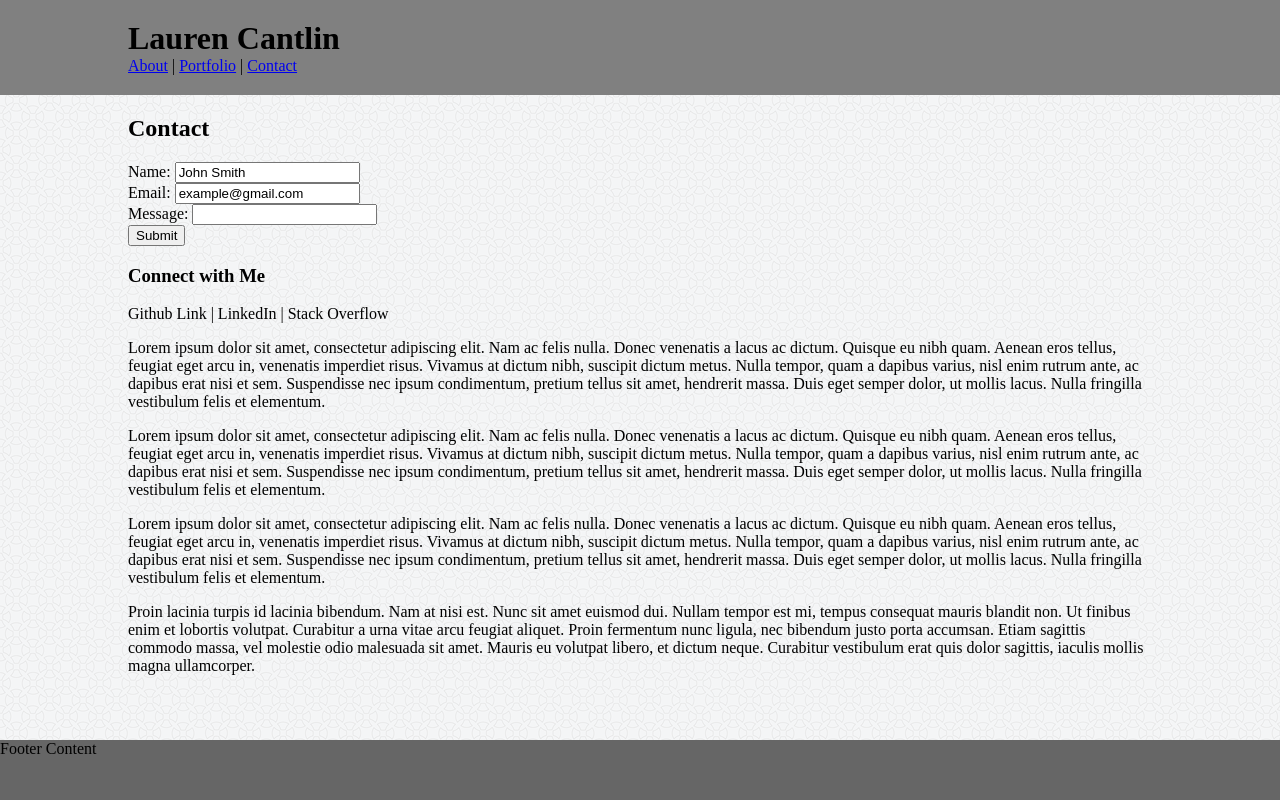
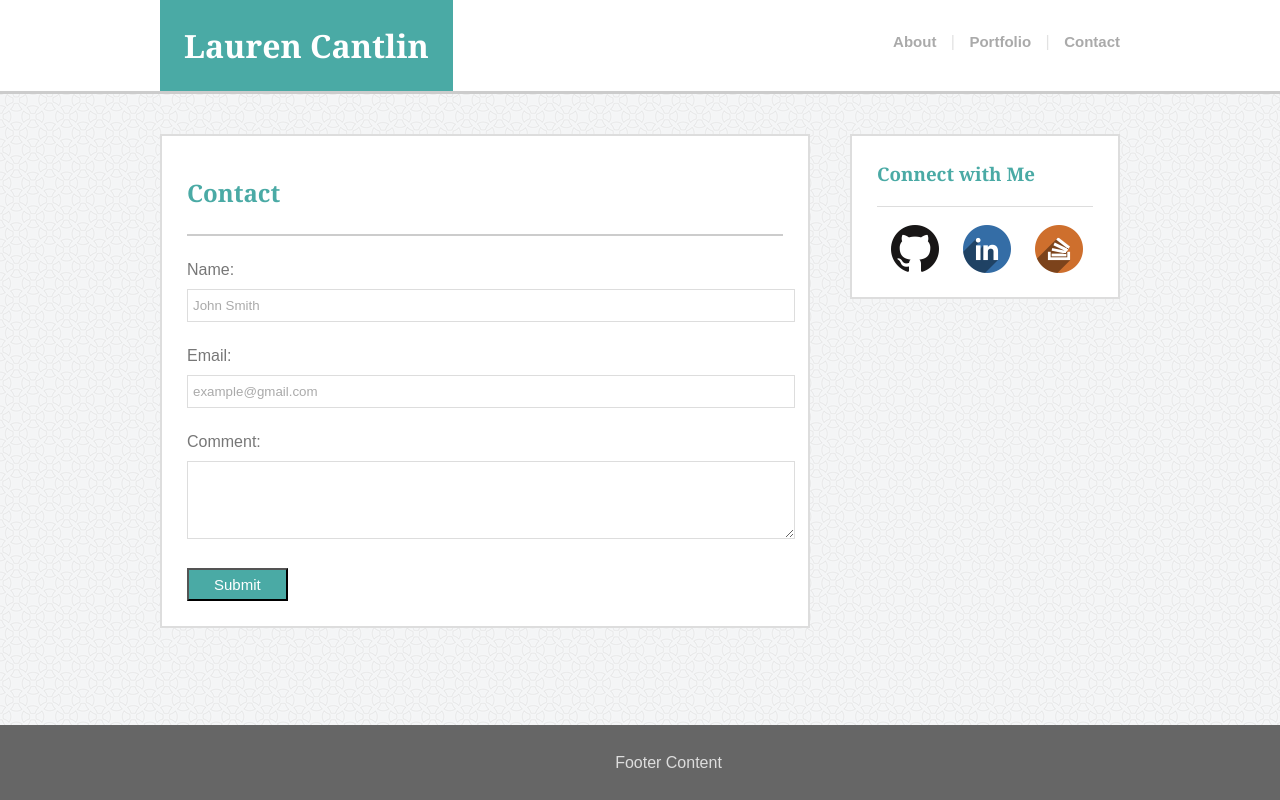
Before and after one commit to laurencantlin/Basic-Portfolio, a plain HTML site: page contact.html in a window 1280 px wide. Drawn offline with Linux system fonts and the light colour scheme.

Commit message:
adds css to all 3 pages

```diff
--- a/assets/css/style.css
+++ b/assets/css/style.css
@@ -1,21 +1,26 @@
 body {
-    margin: 0;
+    margin: auto;
     color: #777;
-    background-color: antiquewhite;
+    /* background-color: antiquewhite; */
     background-image: url("../images/background.png");
     font-family: 'Arial', 'Helvetica Neue', Helvetica, sans-serif;
-    box-sizing: border-box;
+    /* box-sizing: border-box; */
 }
 
 header {
     background: white;
     width: 100%;
-    height: 75px;
     margin-bottom: 40px;
-    padding: 0;
     border-width: 0px 0px 3px 0px;
     border-color: #ccc;
     border-style: solid;
+    overflow: auto;
+}
+
+.wrapper{
+    width:960px;
+    position: relative;
+    margin: auto;
 }
 
 h1, h2, h3, h4, h5, h6 {
@@ -23,12 +28,58 @@ h1, h2, h3, h4, h5, h6 {
    color: #4aaaa5;
 }
 
-/* h1{
+#logo {
+    position: relative;
+    margin: 0;
     background-color: #4aaaa5;
+    padding: 24px;
+    float: left;
+    color: white;
+}
+
+nav {
+    background: pink;
+    position: absolute;
+    top:33px;
+    right: -10px;
+    height: 100%;
+    /* height: 75; */
+    /* padding:28px 0px; */
+    /* float: right; */
+    color: rgb(226, 226, 226);
+    /* padding: 33px; */
+
+}
+
+a:link {
+    color: #aaa;
+    padding: 10px;
+    text-decoration: none;
+    font-family: 'Arial', 'Helbetica Neue', Helvetica, sans-serif;
+    font-weight: 600;
+    font-size: 15px;
+}
+
+a:visited {
+    color: #aaa;
+}
+
+a:hover {
+    color: #4aaaa5;
+    text-decoration: underline;
+}
+
+/* Main Section Content */
+#main {
+    background: #fff;
+    border: solid 2px #ddd;
+    width: 650px;
+    position: absolute;
+    left:0;
+    margin-bottom: 115px;
+    padding: 25px;
     box-sizing: border-box;
-    padding: ;
-    height: 75px;
-} */
+}
 
 h2{
     margin-top: 0;
@@ -38,87 +89,7 @@ h2{
     border-bottom: 2px solid #ccc;
 }
 
-h3{
-    margin: 0px 25px 25px 25px;
-    padding-top: 25px;
-    padding-bottom: 20px;
-    border-bottom: 1px solid #ddd;
-}
-
-#hfull{
-    width: 960px;
-    margin: auto;
-    position: relative;
-
-}
-
-#logo {
-    position: relative;
-    margin: 0;
-    background-color: #4aaaa5;
-    padding: 24px;
-    float: left;
-    color: white;
-
-}
-
-
-
-a:link {
-    color: #aaa;
-    padding: 20px;
-    text-decoration: none;
-    font-family: 'Arial', 'Helbetica Neue', Helvetica, sans-serif;
-    font-weight: 600;
-    font-size: 15px;
-}
-
-a:visited {
-    color: #aaa;
-    padding: 20px;
-    text-decoration: none;
-    font-family: 'Arial', 'Helbetica Neue', Helvetica, sans-serif;
-    font-weight: 600;
-    font-size: 15px;
-}
-
-a:hover {
-    color: #4aaaa5;
-    padding: 20px;
-    text-decoration: underline;
-    font-family: 'Arial', 'Helbetica Neue', Helvetica, sans-serif;
-    font-weight: 600;
-    font-size: 15px;
-}
-nav {
-    background: white;
-    position: relative;
-    height: 75;
-    padding:28px 0px;
-    float: right;
-    color: rgb(226, 226, 226);
-}
-
-
-#full{
-    width: 960px;
-    clear: both;
-    margin: auto;
-    position: relative;
-}
-
-#main {
-    background: #fff;
-    border: solid 2px #ddd;
-    width: 650px;
-    position: absolute;
-    left:0;
-    margin-bottom: 115px;
-    padding: 25px;
-    box-sizing: border-box;
-
-}
-
+/* Aside Section Content */
 aside {
     background: white;
     width: 270px;
@@ -128,26 +99,21 @@ aside {
     border: solid 2px #ddd;
     box-sizing: border-box;
     /* padding: 20px; */
-
 }
 
-div{
+h3{
+    margin: 0px 25px 25px 25px;
+    padding-top: 25px;
+    padding-bottom: 20px;
+    border-bottom: 1px solid #ddd;
+    color: #4aaaa5;
+    background:white;
+}
+
+.sociallinks{
     position: absolute;
     bottom: 20px;
     right: 25px;
-}
-
-#project1{
-    position: absolute;
-    left: 0;
-    top: 50px;
-
-}
-
-h3{
-    background: #4aaaa5;
-    color: white;
-
 }
 
 footer {
@@ -161,3 +127,87 @@ footer {
     text-align: center;
     padding: 28.5px;
 }
+
+/* Portfolio Page */
+
+
+
+#project1{
+    position: relative;
+    margin: 0px 50px 0px 0px;
+    /* left: 0px; */
+    padding: 0px;
+    /* left: 25px;
+    top: 50px; */
+    width: 222px;
+    float: left;
+    }
+
+.h3project1{
+    background: #4aaaa5;
+    text-align: center;
+    color: white;
+    margin: 0px;
+    width: 222px;
+    float: left;
+}
+#project2{
+    position: relative;
+    /* right: 0;
+    top: 50px; */
+}
+
+.h3project2{
+    background: #4aaaa5;
+    text-align: center;
+    color: white;
+    margin: 0px;
+    width: 222px;
+    float: left;
+}
+#project3{
+    position: relative;
+    margin: 25px 5px 0px 0px;
+    /* left: 0px; */
+    padding: 0px;
+    /* left: 25px;
+    top: 50px; */
+    width: 222px;
+    float: left;
+
+}
+
+.h3project3{
+    background: #4aaaa5;
+    text-align: center;
+    color: white;
+    margin: 0px;
+    width: 222px;
+    float: left;
+}
+
+/* Contact Page */
+.formline{
+    width: 100%;
+    margin: 10px 0px 25px 0px;
+    padding: 8px 5px;
+    border: 1px solid #ddd;
+    font-family: Arial, 'Helvetica Neue' Helvetica, sans-serif;
+    color: #aaa;
+}
+.formbox{
+    width: 100%;
+    margin: 10px 0px 25px 0px;
+    padding: 8px 5px;
+    border: 1px solid #ddd;
+    font-family: Arial, 'Helvetica Neue' Helvetica, sans-serif;
+    color: #aaa;
+}
+.formbutton{
+    padding: 6px 25px;
+    background: #4aaaa5;
+    outline-color: #4aaaa5;
+    font-family: Arial, 'Helvetica Neue' Helvetica, sans-serif;
+    font-size: 15px;
+    color: white;
+}
--- a/contact.html
+++ b/contact.html
@@ -3,14 +3,13 @@
 
 <head>
     <title>Contact</title>
-    <link rel="stylesheet" type="text/css" href="assets/css/style - Copy.css">
+    <link rel="stylesheet" type="text/css" href="assets/css/style.css">
 </head>
 
 <body>
-    <div class="container">
     <header>
         <div class="wrapper">
-                <h1>Lauren Cantlin</h1>
+            <h1 id=logo>Lauren Cantlin</h1>
             <nav>
                 <a href="index.html">About</a> |
                 <a href="portfolio.html">Portfolio</a> |
@@ -19,63 +18,55 @@
         </div>
     </header>
 
-        <div id="body">
     <div class="wrapper">
-                <div>
+        <section id="main">
             <h2>Contact</h2>
 
-                    <form action="#">
-                        Name:
-                        <input type="text" name="name" value="John Smith">
-                        <br /> Email:
-                        <input type="text" name="email" value="example@gmail.com">
-                        <br /> Message:
-                        <input type="text" name="message">
+            <form action="mailto:laurencantlin2018@u.northwestern.edu" method="post" enctype="text/plain">
+
+                <label for="name">Name:</label>
+                </br>
+                <input type="text" name="name" value="John Smith" id="name" class="formline">
+                </br>
+
+                <label for="email">Email:</label>
+                </br>
+                <input type="text" name="email" id=email value="example@gmail.com" class="formline">
                 <br />
-                        <input type="submit" value="Submit">
+
+                <label for="comment">Comment:</label>
+                </br>
+                <textarea rows="4" cols="50" name="comment" class="formbox" id="comment">
+                        </textarea> </br>
+
+                <input type="submit" value="Submit" class="formbutton">
             </form>
-                </div>
+        </section>
 
         <aside>
             <h3>Connect with Me</h3>
-                    Github Link | LinkedIn | Stack Overflow
+            <div class="sociallinks">
+                <a href="https://github.com/laurencantlin">
+                    <img src="assets/images/github.png" alt="lauren cantlin github" />
+                </a>
+
+                <a href="https://www.linkedin.com/in/cantlin/">
+                    <img src="assets/images/linkedin.png" alt="lauren cantlin linkedin" />
+                </a>
+
+                <a href="https://stackoverflow.com/users/8536292/lauren-cantlin">
+                    <img src="assets/images/stackoverflow.png" alt="lauren cantlin stack overflow" />
+                </a>
+            </div>
         </aside>
+    </div>
 
-                <p>Lorem ipsum dolor sit amet, consectetur adipiscing elit. Nam ac felis nulla. Donec venenatis a lacus ac dictum.
-                    Quisque eu nibh quam. Aenean eros tellus, feugiat eget arcu in, venenatis imperdiet risus. Vivamus at
-                    dictum nibh, suscipit dictum metus. Nulla tempor, quam a dapibus varius, nisl enim rutrum ante, ac dapibus
-                    erat nisi et sem. Suspendisse nec ipsum condimentum, pretium tellus sit amet, hendrerit massa. Duis eget
-                    semper dolor, ut mollis lacus. Nulla fringilla vestibulum felis et elementum.
-                </p>
 
-                <p>Lorem ipsum dolor sit amet, consectetur adipiscing elit. Nam ac felis nulla. Donec venenatis a lacus ac dictum.
-                    Quisque eu nibh quam. Aenean eros tellus, feugiat eget arcu in, venenatis imperdiet risus. Vivamus at
-                    dictum nibh, suscipit dictum metus. Nulla tempor, quam a dapibus varius, nisl enim rutrum ante, ac dapibus
-                    erat nisi et sem. Suspendisse nec ipsum condimentum, pretium tellus sit amet, hendrerit massa. Duis eget
-                    semper dolor, ut mollis lacus. Nulla fringilla vestibulum felis et elementum.
-                </p>
-
-                <p>Lorem ipsum dolor sit amet, consectetur adipiscing elit. Nam ac felis nulla. Donec venenatis a lacus ac dictum.
-                    Quisque eu nibh quam. Aenean eros tellus, feugiat eget arcu in, venenatis imperdiet risus. Vivamus at
-                    dictum nibh, suscipit dictum metus. Nulla tempor, quam a dapibus varius, nisl enim rutrum ante, ac dapibus
-                    erat nisi et sem. Suspendisse nec ipsum condimentum, pretium tellus sit amet, hendrerit massa. Duis eget
-                    semper dolor, ut mollis lacus. Nulla fringilla vestibulum felis et elementum.
-                </p>
-
-                <p>Proin lacinia turpis id lacinia bibendum. Nam at nisi est. Nunc sit amet euismod dui. Nullam tempor est mi,
-                    tempus consequat mauris blandit non. Ut finibus enim et lobortis volutpat. Curabitur a urna vitae arcu
-                    feugiat aliquet. Proin fermentum nunc ligula, nec bibendum justo porta accumsan. Etiam sagittis commodo
-                    massa, vel molestie odio malesuada sit amet. Mauris eu volutpat libero, et dictum neque. Curabitur vestibulum
-                    erat quis dolor sagittis, iaculis mollis magna ullamcorper.
-                </p>
-            </div>
-        </div>
 
 
     <footer>
         Footer Content
     </footer>
-    </div>
 </body>
 
 </html>
```
Also changed, not shown: index.html (+14 -17 lines), portfolio.html (+26 -23 lines). Lines whose indentation alone changed are shown as unchanged.
